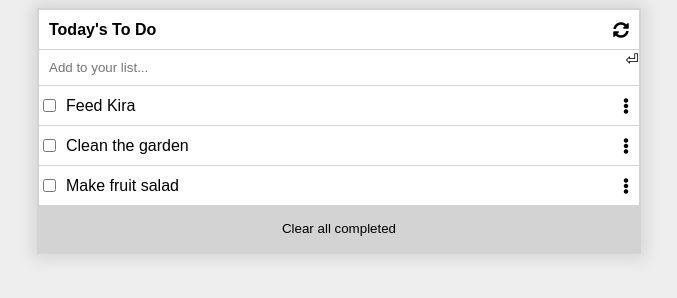
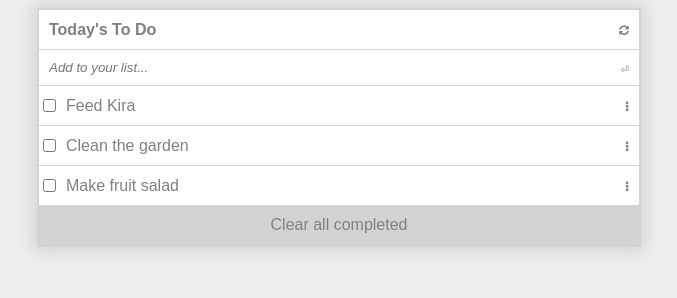
Before and after one commit to ClaudiaRojasSoto/toDo_list, a website built with webpack: page src/index.html in a window 1280 px wide. Shown: the whole page, without its empty margins (301-978 px from the left). Built offline with nearby package versions, Linux system fonts and the light colour scheme.

Commit message:
Delete the class favicon for return icon and add the styles for the span inside the form on style.css

```diff
--- a/src/style.css
+++ b/src/style.css
@@ -10,7 +10,7 @@ body {
   background-color: #fff;
   border: 2px solid lightgrey;
   font-family: Arial, sans-serif;
-  box-shadow: 0 0 15px 5px rgba(0, 0, 0, 0.1);
+  box-shadow: 0 0 15px 5px #0000001a;
 }
 
 .row {
@@ -23,25 +23,36 @@ body {
 h1 {
   margin-left: 10px;
   font-size: 16px;
+  color: #808080;
 }
 
 .fas.fa-sync-alt {
   margin-right: 10px;
+  color: #808080;
+  font-size: 10px;
 }
 
 #task-form {
   width: 100%;
   display: flex;
+  align-items: center;
+}
+
+.icon-container {
+  float: right;
+}
+
+.icon-container span {
+  font-size: 10px;
+  color: #808080;
+  margin-right: 10px;
 }
 
 #task-input {
   flex-grow: 1;
   border: none;
   padding: 10px 10px 10px;
-}
-
-.fas.fa-keyboard-return {
-  margin-right: 10px;
+  font-style: italic;
 }
 
 #task-list {
@@ -61,11 +72,14 @@ h1 {
 }
 
 #task-list li span {
+  color: #808080;
   flex-grow: 1;
 }
 
 .fas.fa-ellipsis-v {
   margin-right: 10px;
+  color: #808080;
+  font-size: 10px;
 }
 
 .fas {
@@ -76,8 +90,9 @@ h1 {
   flex-grow: 1;
   margin: 0;
   border: none;
-  background-color: lightgray;
+  background-color: #d3d3d3;
   cursor: pointer;
-  padding: 15px;
-  width: calc(100% - 20px);
+  padding: 10px;
+  font-size: 16px;
+  color: #808080;
 }
```
Also changed, not shown: 1 other file.
